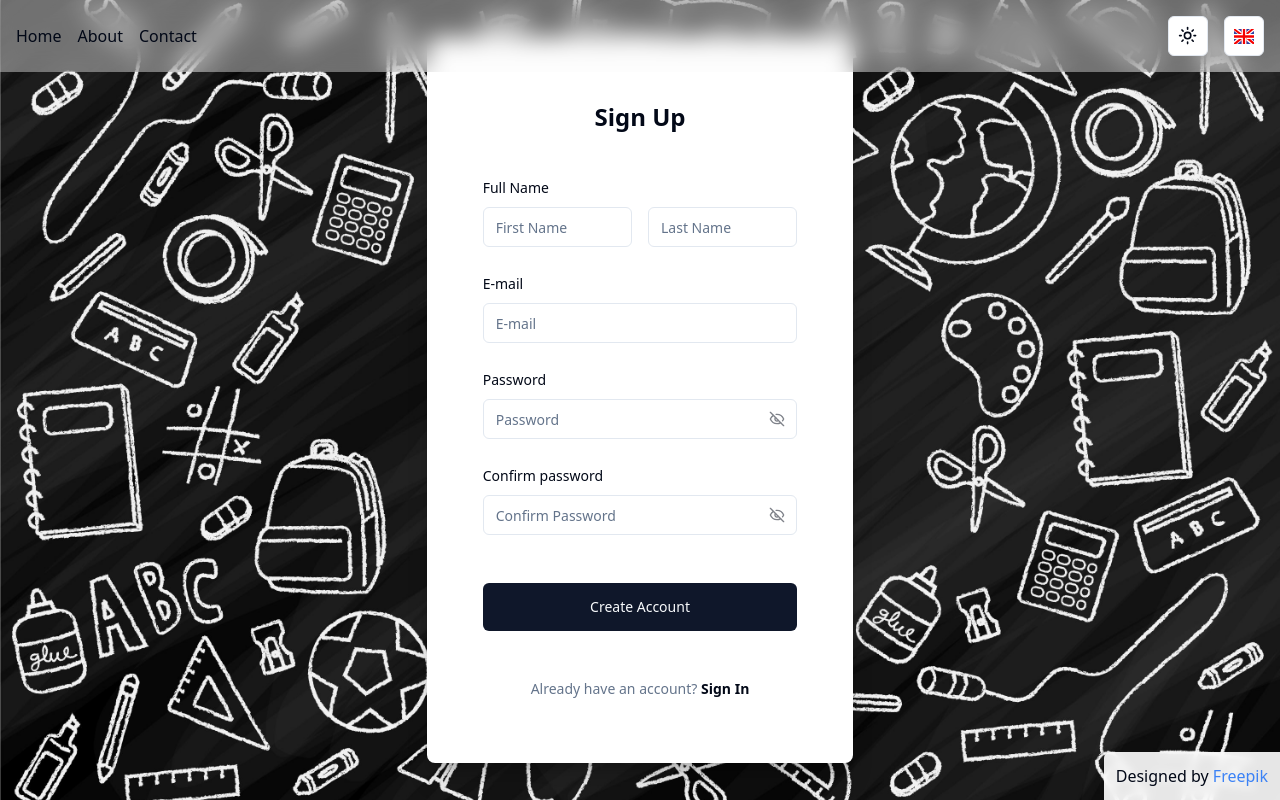
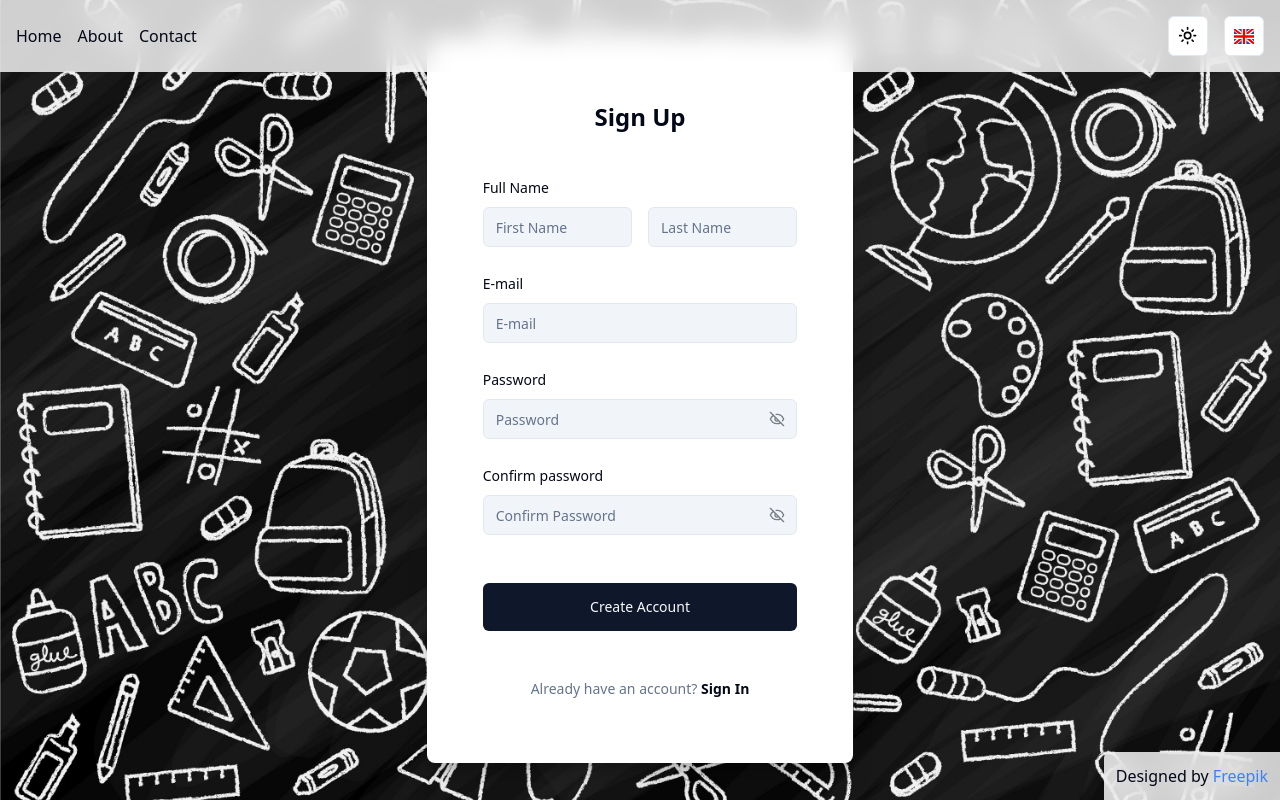
Before and after one commit to lekhoi2709/Lumen, a React (Vite) app in the folder client/: page /register in a window 1280 px wide. Built offline with nearby package versions, Linux system fonts and the light colour scheme.

Commit message:
perf: improve UI

```diff
--- a/client/src/components/mode-toggle.tsx
+++ b/client/src/components/mode-toggle.tsx
@@ -16,8 +16,8 @@ export function ModeToggle() {
     <DropdownMenu>
       <DropdownMenuTrigger asChild>
         <Button variant="outline" size="icon" className="px-2">
-          <Sun className="h-[1.2rem] w-[1.2rem] rotate-0 scale-100 transition-all dark:-rotate-90 dark:scale-0" />
-          <Moon className="absolute h-[1.2rem] w-[1.2rem] rotate-90 scale-0 transition-all dark:rotate-0 dark:scale-100" />
+          <Sun className="h-[1.2rem] w-[1.2rem] rotate-0 scale-100 transition-all dark:-rotate-90 dark:scale-0 text-black" />
+          <Moon className="absolute h-[1.2rem] w-[1.2rem] rotate-90 scale-0 transition-all dark:rotate-0 dark:scale-100 text-white" />
           <span className="sr-only">Toggle theme</span>
         </Button>
       </DropdownMenuTrigger>
--- a/client/src/components/nav-bar.tsx
+++ b/client/src/components/nav-bar.tsx
@@ -8,7 +8,7 @@ const isActive = ({ isActive }: any) => `link ${isActive ? "active" : ""}`;
 function Navbar() {
   const { t } = useTranslation();
   return (
-    <nav className="fixed w-full flex justify-between items-center p-4 backdrop-blur-md bg-[#fafafa]/40 dark:bg-[#202020]/40 font-custom z-50">
+    <nav className="fixed w-full flex justify-between items-center p-4 backdrop-blur-md bg-background/80 font-custom z-50 transition-colors duration-500 font-sans">
       <ul className="flex gap-4">
         <NavLink to="/" className={isActive}>
           {t("nav.home")}
--- a/client/src/layouts/auth-layout.tsx
+++ b/client/src/layouts/auth-layout.tsx
@@ -13,7 +13,7 @@ function AuthLayout({ children }: { children: React.ReactNode }) {
         />
       </div>
       {children}
-      <span className="absolute z-10 bottom-0 right-0 p-2 lg:p-3 bg-background/90 backdrop-blur-sm rounded-tl-md text-sm lg:text-base">
+      <span className="absolute z-10 bottom-0 right-0 p-2 lg:p-3 bg-background/80 backdrop-blur-md rounded-tl-md text-sm lg:text-base transition-colors duration-500">
         <p>
           Designed by{" "}
           <a
--- a/client/src/routes/auth/signin.tsx
+++ b/client/src/routes/auth/signin.tsx
@@ -62,7 +62,7 @@ function SignIn() {
       <Form {...form}>
         <form
           onSubmit={form.handleSubmit(onSubmit)}
-          className="bg-background rounded-lg drop-shadow-xl shadow-xl min-w-2/3 min-h-1/2 w-2/3 lg:w-1/3 flex flex-col p-8 py-12 lg:p-14 lg:py-16 items-center font-sans gap-8 lg:gap-12"
+          className="bg-background dark:bg-background/80 transition-colors duration-500 backdrop-blur-md rounded-lg drop-shadow-xl shadow-xl min-w-2/3 min-h-1/2 w-2/3 lg:w-1/3 flex flex-col p-8 py-12 lg:p-14 lg:py-16 items-center font-sans gap-8 lg:gap-12"
         >
           <h1 className="text-xl lg:text-2xl font-bold">Welcome back!</h1>
           <section className="w-full flex flex-col gap-4 lg:gap-6">
@@ -73,7 +73,11 @@ function SignIn() {
                 <FormItem className="w-full">
                   <FormLabel>E-mail</FormLabel>
                   <FormControl>
-                    <Input placeholder="E-mail" {...field} />
+                    <Input
+                      placeholder="E-mail"
+                      className="bg-accent dark:bg-accent/40"
+                      {...field}
+                    />
                   </FormControl>
                   <FormMessage />
                 </FormItem>
@@ -86,7 +90,11 @@ function SignIn() {
                 <FormItem className="w-full">
                   <FormLabel>Password</FormLabel>
                   <FormControl>
-                    <PasswordInput placeholder="Password" {...field} />
+                    <PasswordInput
+                      placeholder="Password"
+                      className="bg-accent dark:bg-accent/40"
+                      {...field}
+                    />
                   </FormControl>
                   <FormDescription>
                     <a
@@ -101,14 +109,17 @@ function SignIn() {
               )}
             />
           </section>
-          <Button type="submit" className="w-full py-6">
+          <Button
+            type="submit"
+            className="w-full py-6 transition-transform duration-500 hover:scale-[1.03] ease-in-out"
+          >
             Login
           </Button>
           <FormDescription>
             Don't have an account?{" "}
             <Link
               to="/register"
-              className="cursor-pointer font-bold text-foreground"
+              className="cursor-pointer font-bold text-foreground transition-colors duration-500 hover:text-blue-500"
             >
               Sign Up
             </Link>
--- a/client/src/routes/auth/signup.tsx
+++ b/client/src/routes/auth/signup.tsx
@@ -77,7 +77,7 @@ function SignUp() {
       <Form {...form}>
         <form
           onSubmit={form.handleSubmit(onSubmit)}
-          className="bg-background rounded-lg drop-shadow-xl shadow-xl min-w-2/3 min-h-1/2 w-2/3 lg:w-1/3 flex flex-col p-8 py-12 lg:p-14 lg:py-16 items-center font-sans gap-8 lg:gap-12"
+          className="bg-background dark:bg-background/80 transition-colors duration-500 backdrop-blur-md rounded-lg drop-shadow-xl shadow-xl min-w-2/3 min-h-1/2 w-2/3 lg:w-1/3 flex flex-col p-8 py-12 lg:p-14 lg:py-16 items-center font-sans gap-8 lg:gap-12"
         >
           <h1 className="text-xl lg:text-2xl font-bold">Sign Up</h1>
           <section className="w-full flex flex-col gap-4 lg:gap-6">
@@ -90,7 +90,11 @@ function SignUp() {
                   render={({ field }) => (
                     <FormItem className="w-full">
                       <FormControl>
-                        <Input placeholder="First Name" {...field} />
+                        <Input
+                          placeholder="First Name"
+                          className="bg-accent dark:bg-accent/40"
+                          {...field}
+                        />
                       </FormControl>
                       <FormMessage />
                     </FormItem>
@@ -103,7 +107,11 @@ function SignUp() {
                   render={({ field }) => (
                     <FormItem className="w-full">
                       <FormControl>
-                        <Input placeholder="Last Name" {...field} />
+                        <Input
+                          placeholder="Last Name"
+                          className="bg-accent dark:bg-accent/40"
+                          {...field}
+                        />
                       </FormControl>
                       <FormMessage />
                     </FormItem>
@@ -118,7 +126,11 @@ function SignUp() {
                 <FormItem className="w-full">
                   <FormLabel>E-mail</FormLabel>
                   <FormControl>
-                    <Input placeholder="E-mail" {...field} />
+                    <Input
+                      placeholder="E-mail"
+                      className="bg-accent dark:bg-accent/40"
+                      {...field}
+                    />
                   </FormControl>
                   <FormMessage />
                 </FormItem>
@@ -131,7 +143,11 @@ function SignUp() {
                 <FormItem className="w-full">
                   <FormLabel>Password</FormLabel>
                   <FormControl>
-                    <PasswordInput placeholder="Password" {...field} />
+                    <PasswordInput
+                      placeholder="Password"
+                      className="bg-accent dark:bg-accent/40"
+                      {...field}
+                    />
                   </FormControl>
                   <FormMessage />
                 </FormItem>
@@ -144,21 +160,28 @@ function SignUp() {
                 <FormItem className="w-full">
                   <FormLabel>Confirm password</FormLabel>
                   <FormControl>
-                    <PasswordInput placeholder="Confirm Password" {...field} />
+                    <PasswordInput
+                      placeholder="Confirm Password"
+                      className="bg-accent dark:bg-accent/40"
+                      {...field}
+                    />
                   </FormControl>
                   <FormMessage />
                 </FormItem>
               )}
             />
           </section>
-          <Button type="submit" className="w-full py-6">
+          <Button
+            type="submit"
+            className="w-full py-6 transition-transform duration-500 hover:scale-[1.03] ease-in-out"
+          >
             Create Account
           </Button>
           <FormDescription>
             Already have an account?{" "}
             <Link
               to="/login"
-              className="cursor-pointer font-bold text-foreground"
+              className="cursor-pointer font-bold text-foreground transition-colors duration-500 hover:text-blue-500"
             >
               Sign In
             </Link>
```
